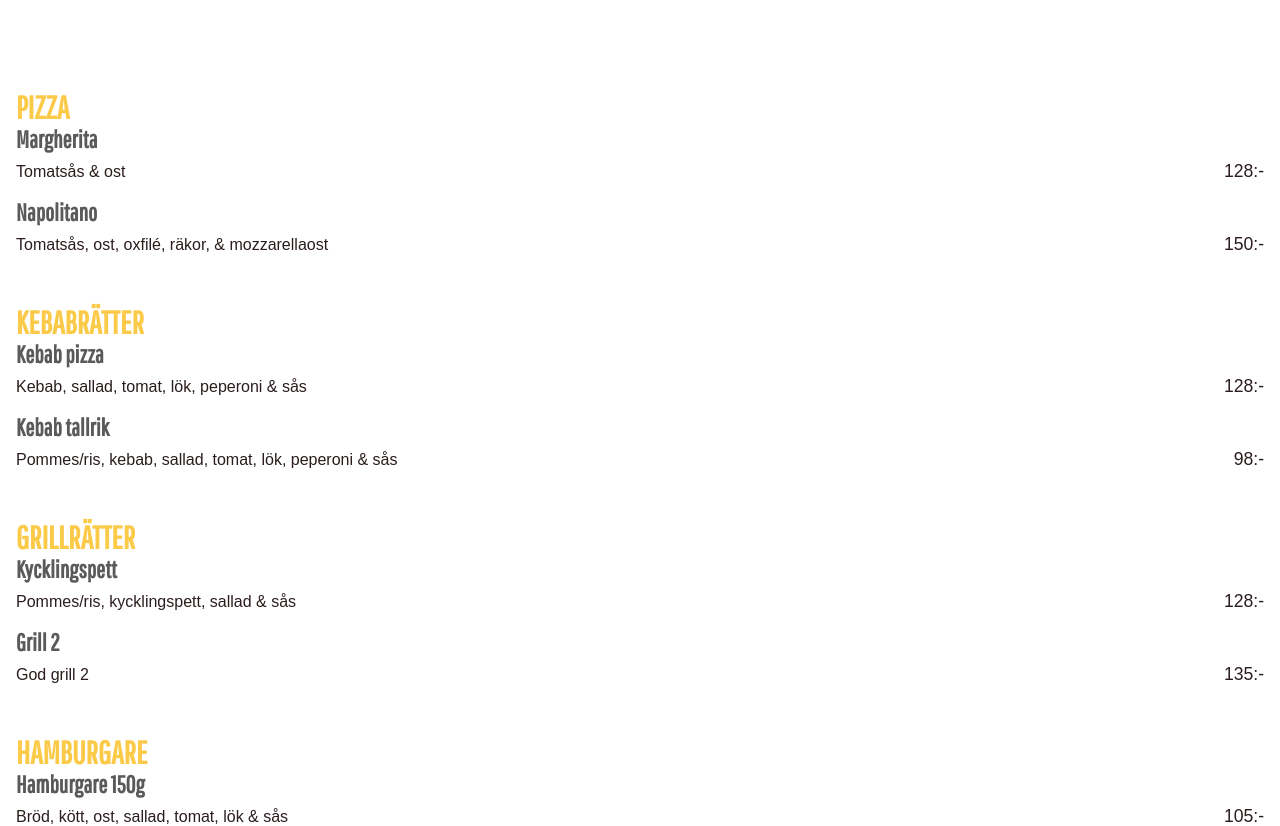
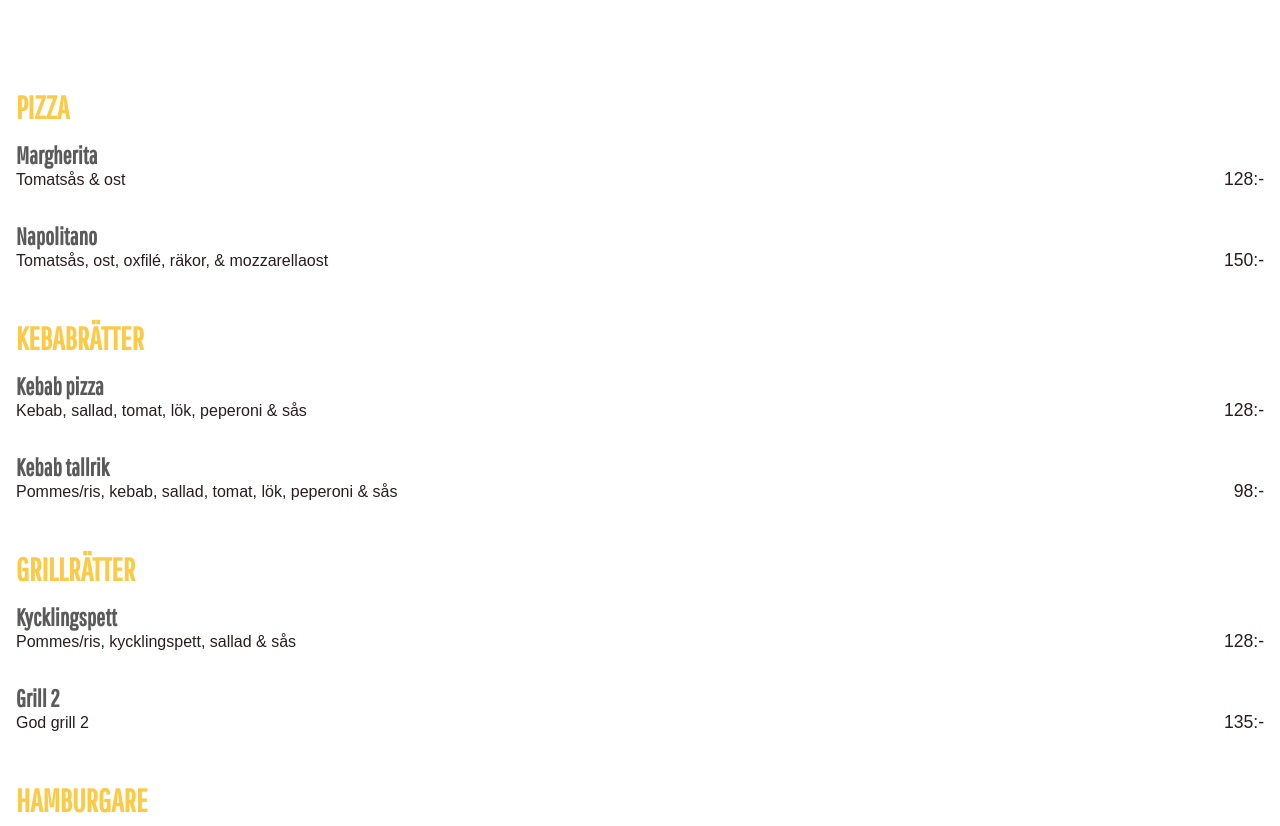
Before and after one commit to sebas-agudelo/latchpizzeria, a React (Create React App) app: page /meny in a window 1280 px wide. Shown: the part 1460-2286 px from the top of the page. Built offline with nearby package versions, Linux system fonts and the light colour scheme; a web font is replaced by a local one.

Commit message:
Implement footer and footer content

```diff
--- a/src/sass/Menu/_menu.scss
+++ b/src/sass/Menu/_menu.scss
@@ -166,12 +166,13 @@
             }
 
             .menu-product-details {
-                padding: 0 0 1rem;
+                padding: 1rem 0 1rem;
 
                 h3 {
                     width: 100%;
                     font-size: 1.5rem;
                     color: #5a5a5a;
+                    // line-height: 1.5;
                 }
 
                 .menu-product-info {
@@ -181,7 +182,7 @@
 
                     p {
                         font-size: 1rem;
-                        margin: 0.5rem 0 0;
+                        margin: 0 0 0;
                     }
 
                     #product-desc {
```
